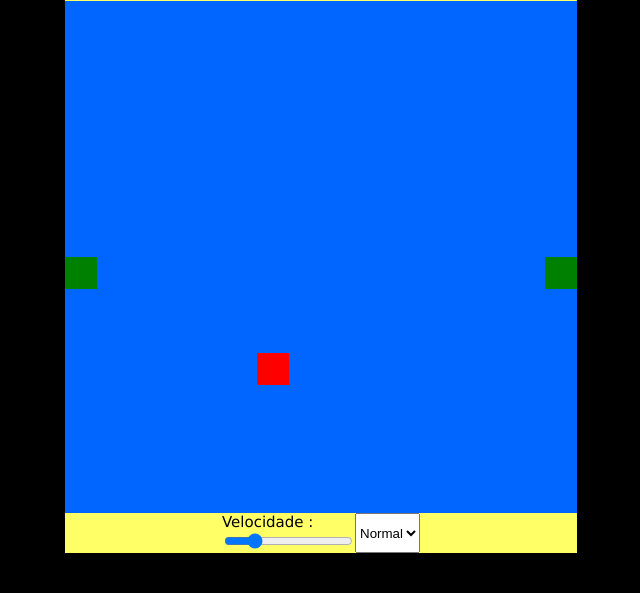
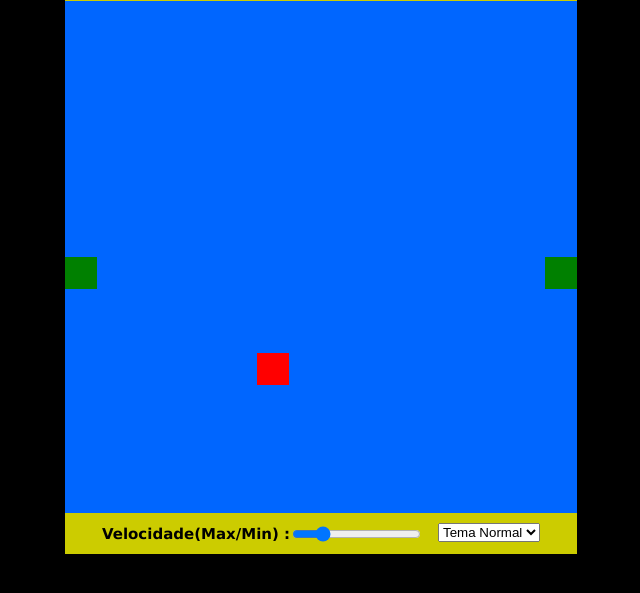
Before and after one commit to tiagob85/desafiosnakegame, a plain HTML site: page index.html in a window 1280 px wide. Shown: the part 153-746 px from the top of the page, without its empty margins (319-959 px from the left). Drawn offline with Linux system fonts and the light colour scheme.

Commit message:
Implementação das opções de velocidade e modo de tema, o modo dark e modo normal, ajustes de layout, implementação do arquivo .js para os temas

```diff
--- a/css/styles.css
+++ b/css/styles.css
@@ -21,14 +21,32 @@ body{
 .controles{
     display: flex;
     justify-content: center;
+    flex-direction: row;
+    align-items: flex-start;
+    margin-top: 10px;
+    margin-bottom: 10px;
 }
 
 .labelcontrol{
     font-size: 15px;
+    margin-top: 2px;
     font-family: Verdana, Geneva, Tahoma, sans-serif;
     color: black;
+    font-weight: bold;
 }
 
 #snake{
     display: flex;
+    align-items: center;
+    justify-content: center;
 }
+
+.slider{
+    display: flex;
+    margin-top: 3px;
+}
+
+.seletor{
+    display: flex;
+    margin-left: 15px;
+}
--- a/index.html
+++ b/index.html
@@ -11,21 +11,21 @@
     </head>
     <body>
         <div id="container">
-            <h1 class="titulo">SNAKE GAME !!</h1>
+            <h1 class="titulo" id="titulojogo">SNAKE GAME !!</h1>
             <canvas id="snake" width="512" height="512"></canvas>
 
             <div class="controles">
-                <div class="slidecontainer">
-                    <div class="labelcontrol">Velocidade : </div>
-                    <input type="range" min="50" max="400" value="120" id="speed">
-                </div>
-
-                <select name="modo" id="modo">
-                    <option value="normal">Normal</option>
-                    <option value="dark">Dark</option>
+                <div class="labelcontrol" id="labelcontrol">Velocidade(Max/Min) : </div>
+                <input type="range" min="50" max="400" value="120" id="speed" class="slider">
+                <select name="modo" id="modo" class="seletor">
+                    <option value="0">Tema Normal</option>
+                    <option value="1">Tema Dark</option>
                 </select>
             </div>
             <script type="text/javascript">
+                document.getElementById('modo').onchange = function(){
+                    window.location.reload();
+                }
                 document.getElementById('speed').onchange = function(){
                     window.location.reload();
                 }
--- a/js/script.js
+++ b/js/script.js
@@ -1,14 +1,15 @@
 let canvas = document.getElementById("snake");
 console.log("Canvas : "+ canvas);
 let context = canvas.getContext("2d");
-//let velocidade = 100;
 let velocidade = document.getElementById("speed");
 let fundo = document.getElementById("container");
+let modotheme = document.getElementById("modo");
+let titulojogo = document.getElementById("titulojogo");
+let labelvelocidade = document.getElementById("labelcontrol");
+let colorsnake = "green";
+let colorblock = "#0066ff";
+let drawFoodColor = "red";
 
-fundo.style.background = "#ffff66";
-//alert("Velocidade : "+speed1.value);
-/*console.log("Velocidade : "+ speed);*/
-//var velocidade = speed.value;
 let box = 32;
 let snake = [];
 snake[0] = {
@@ -24,20 +25,37 @@ let food = {
 
 /*desenha o quadro*/
 function criarBG() {
-    context.fillStyle = "#0066ff";//"lightgreen";
+    context.fillStyle = colorblock;
     context.fillRect(0, 0, 16 * box, 16 * box)
 }
 
 function criarCobrinha() {
     for (let i = 0; i < snake.length; i++) {
-        context.fillStyle = "green";
+        context.fillStyle = colorsnake;
         context.fillRect(snake[i].x, snake[i].y, box, box);
     }
 }
 
 function drawFood() {
-    context.fillStyle = "red";
+    context.fillStyle = drawFoodColor;//"red";
     context.fillRect(food.x, food.y, box, box);
+}
+
+function setupGame(){
+    if (modotheme.value == '0') {
+        fundo.style.background = "#cccc00";
+        titulojogo.style.color = "black";
+        labelvelocidade.style.color = "black";
+        colorsnake = "green";
+    }else{
+        fundo.style.background = "#262626";
+        fundo.style.border = "1px solid white";
+        titulojogo.style.color = "white";
+        labelvelocidade.style.color = "white";
+        colorsnake = "#e6e6e6";
+        colorblock = "black";
+        drawFoodColor = "#4d4d4d";
+    }
 }
 
 document.addEventListener('keydown',update);
@@ -63,6 +81,7 @@ function iniciarJogo() {
         }
     }
 
+    setupGame();
     criarBG();
     criarCobrinha();
     drawFood();
```
